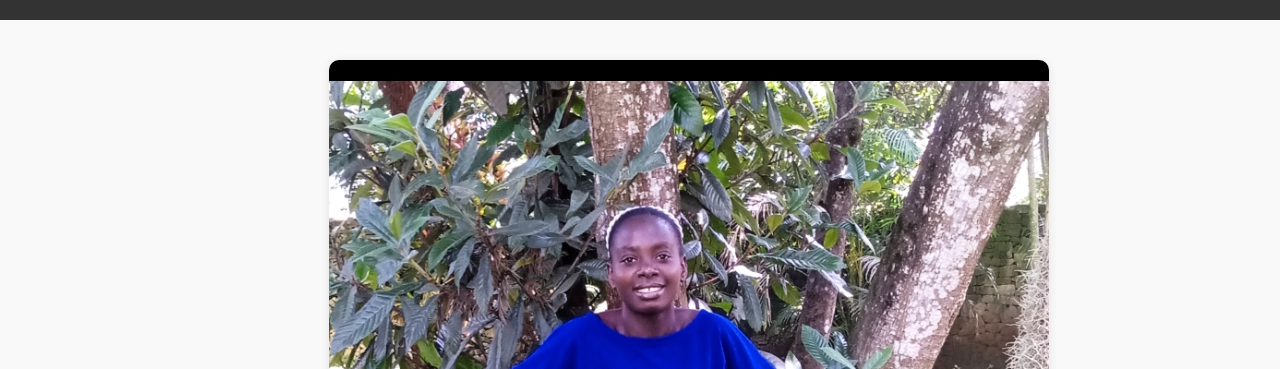
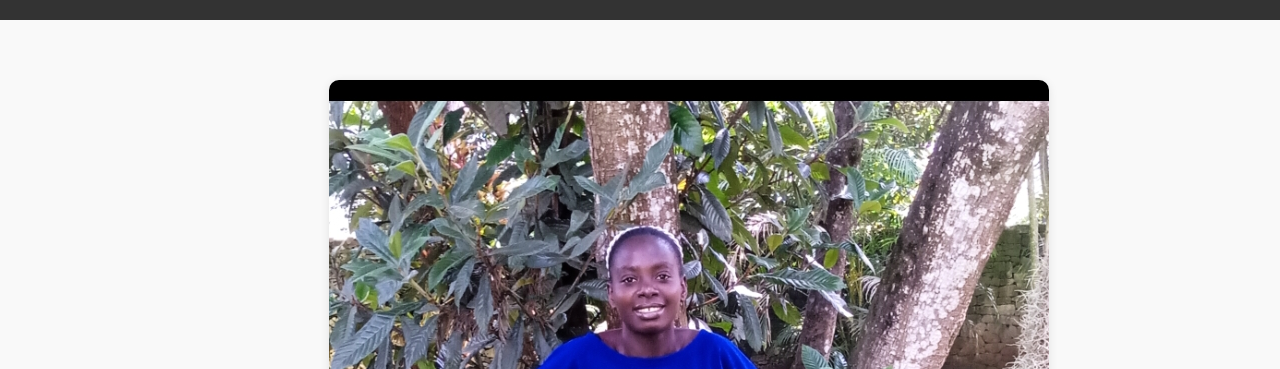
Before and after one commit to PrincessOkaroni/ABOUT-OKARONI-PURITY, a plain HTML site: page index.html in a window 1280 px wide. Shown: the part 120-489 px from the top of the page. Drawn offline with Linux system fonts and the light colour scheme.

Commit message:
made changes in css

```diff
--- a/style.css
+++ b/style.css
@@ -70,8 +70,8 @@ img {
   max-width: 100%;
   height: auto;
   border-radius: 10px;
-  margin 20px 0;
-    box-shadow: 0 2px 10px rgba(0, 0, 0, 0.1);
+  margin: 20px 0;
+  box-shadow: 0 2px 10px rgba(0, 0, 0, 0.1);
 }
 
 ul {
```
